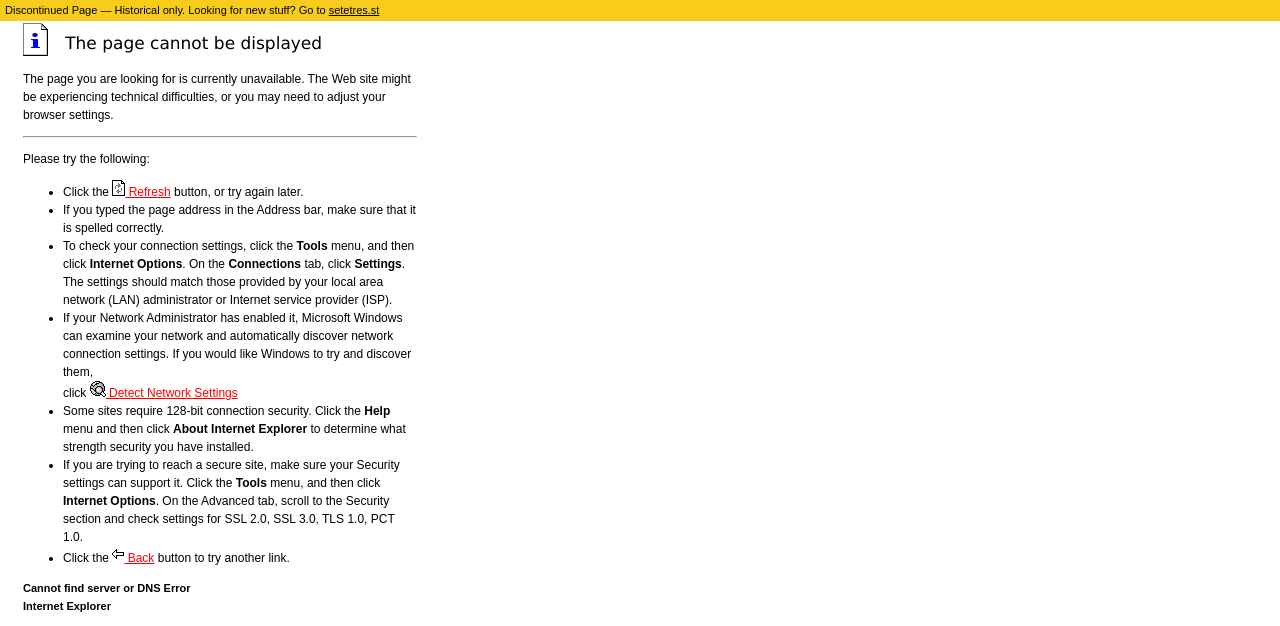
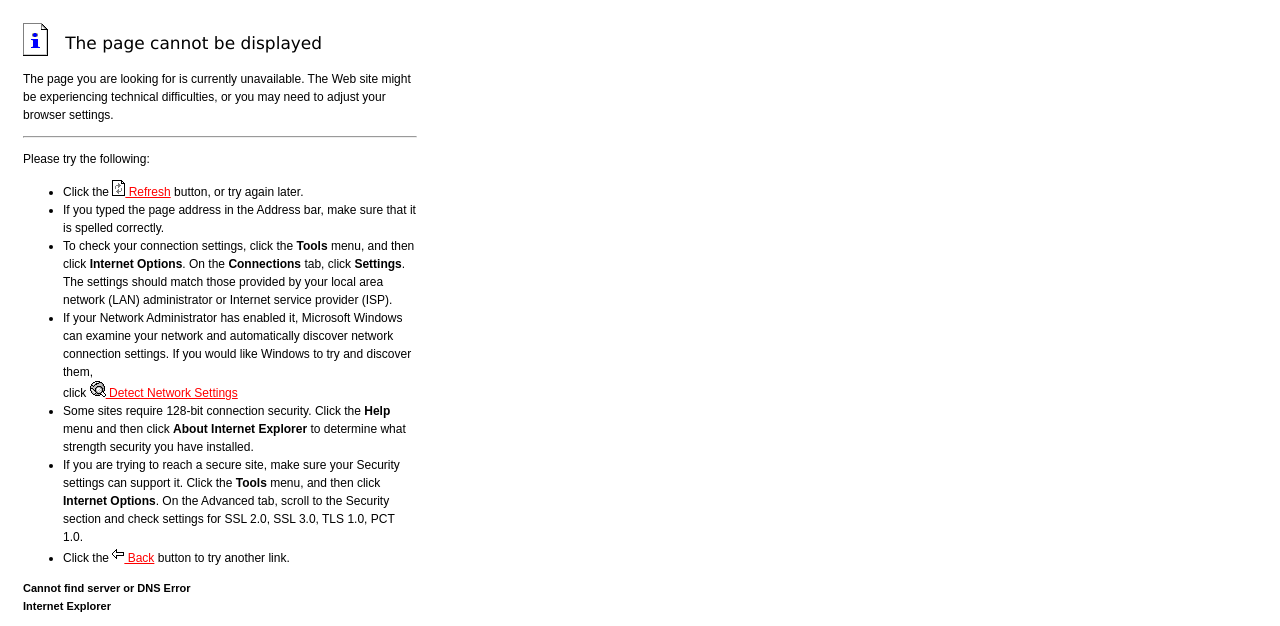
Before and after one commit to setetres/1997, a PHP site: page /get/error.php in a window 1280 px wide. Shown: the top 626 px of the page. Run offline with PHP 8.4, Linux system fonts and the light colour scheme; data that the repository does not hold is empty; some libraries are stand-ins or nearby versions.

Commit message:
Fix Kept Bar

```diff
--- a/get/error.php
+++ b/get/error.php
@@ -58,9 +58,6 @@
         <script src="js/modernizr.js"></script>
     </head>
     <body class="errorPage">
-        <div class="kept">
-            <p>Discontinued Page  &#8212; Historical only. Looking for new stuff? Go to <a href="http://setetres.st" target="_top">setetres.st</a></p>
-        </div>
         <div id="wr" class="wr">
             <table cellpadding="3" cellspacing="5" width="400">
                 <tbody>
@@ -128,6 +125,7 @@
                 $('#error')[0].play();
             });
         </script>
+        <script src="http://files.setetres.st/js/discontinued-page.js"></script>
 <? include("../inc/analytics.php");?>
     </body>
 </html>
--- a/index.php
+++ b/index.php
@@ -36,9 +36,6 @@
         <script src="js/modernizr.js"></script>
     </head>
     <body>
-        <div class="kept">
-            <p>Discontinued Page  &#8212; Historical only. Looking for new stuff? Go to <a href="http://setetres.st" target="_top">setetres.st</a></p>
-        </div>
         <div id="fb-root"></div>
         <div id="wr" class="wr">
             <header>
@@ -195,6 +192,7 @@
             }
             titlebar(0);
         </script>
+        <script src="http://files.setetres.st/js/discontinued-page.js"></script>
 <? include("inc/analytics.php");?>
     </body>
 </html>
```
